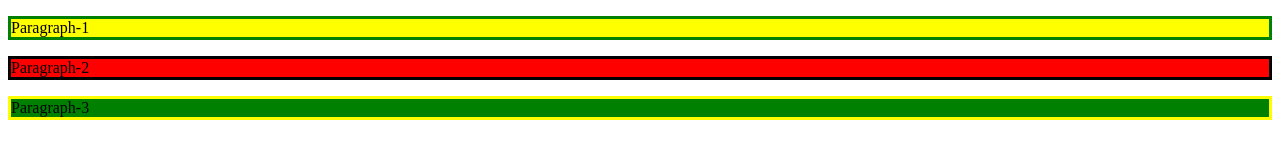
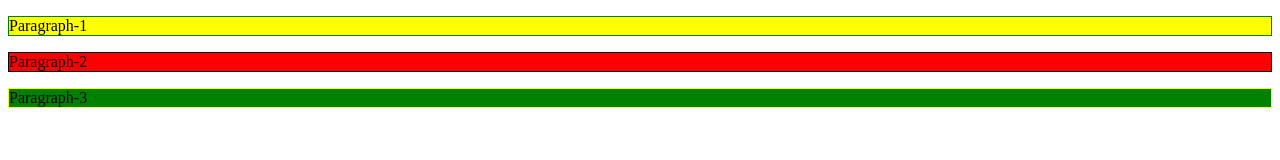
Before and after one commit to acciojob/id-color-Deepakkumar121998, a website: page main.html in a window 1280 px wide. Drawn offline with Linux system fonts and the light colour scheme.

Commit message:
created a submission

```diff
--- a/main.html
+++ b/main.html
@@ -8,9 +8,9 @@
 
 <body>
 	<!-- the entire body must be written by student -->
-	<p id="yellow">Paragraph-1</p>
-	<p id="red">Paragraph-2</p>
-	<p id="green">Paragraph-3</p>
+	<p id="para1">Paragraph-1</p>
+	<p id="para2">Paragraph-2</p>
+	<p id="para3">Paragraph-3</p>
     <script type="text/javascript" src="./script.js">
 </script>
 
--- a/styles.css
+++ b/styles.css
@@ -1,15 +1,15 @@
-#yellow{
-	border: 3px solid green;
+#para1{
+	border: 1px solid green;
 	background-color:yellow;
 
 }
-#red{
-	border: 3px solid black;
+#para2{
+	border: 1px solid ;
 	background-color:red;
 
 }
-#green{
-	border:3px solid yellow;
+#para3{
+	border:1px solid yellow;
 	background-color:green;
 
 }
```
